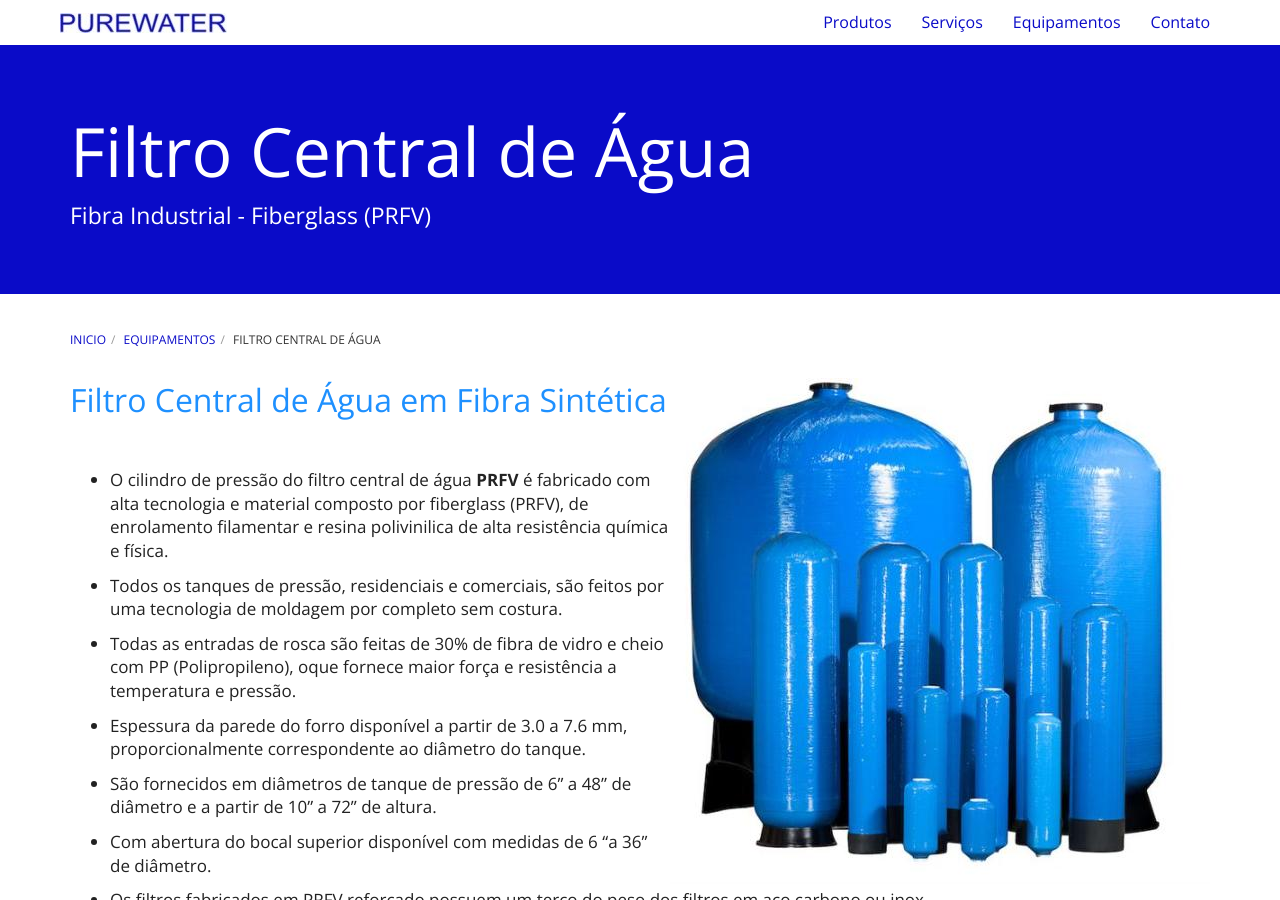
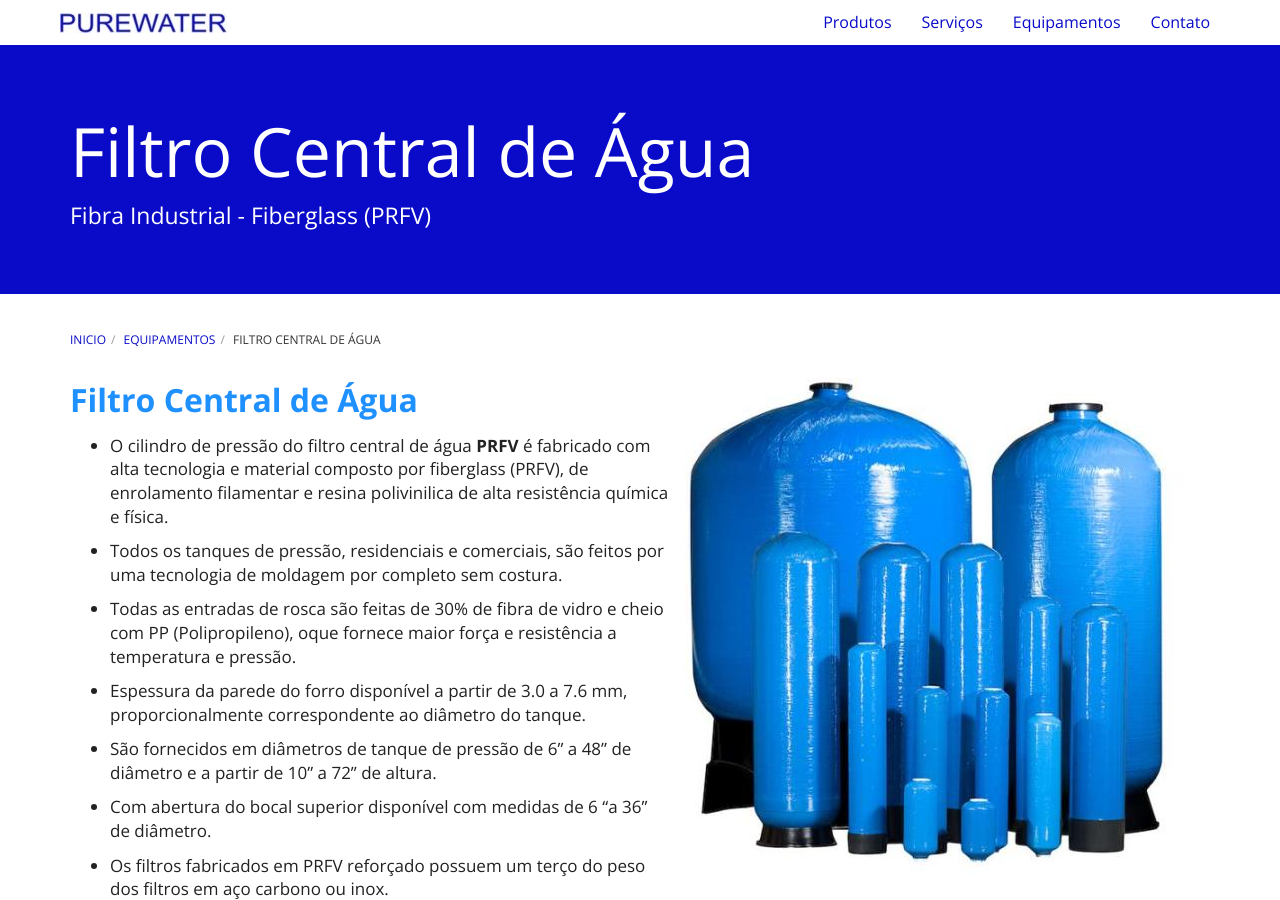
Before and after one commit to purewaterefluentes/purewaterefluentes.github.io, a Jekyll site: the page built from equipamentos/filtro-central-de-agua-industrial-fibra-fiberglass.md, in a window 1280 px wide and 900 px high. Built offline with Jekyll 4.4.1, drawn with Linux system fonts in a browser that asks for light colours; nearby versions of some CDN libraries; library files that are not in the unit come from our copies.

Commit message:
Update filtro-central-de-agua-industrial-fibra-fiberglass.md

```diff
--- a/equipamentos/filtro-central-de-agua-industrial-fibra-fiberglass.md
+++ b/equipamentos/filtro-central-de-agua-industrial-fibra-fiberglass.md
@@ -5,9 +5,9 @@ title: Filtro Central de Água
 subtitle: Fibra Industrial - Fiberglass (PRFV)
 ---
 
-<img class="img-responsive pull-right" style="max-width: 55%;" src="../../website/images/cyber_tank.jpg" alt="Filtro de Agua em Fiberglass">
+<img class="img-responsive pull-right" style="max-width: 52%;" src="../../website/images/cyber_tank.jpg" alt="Filtro de Agua em Fiberglass">
 
-<font color="#1E90FF" size="6" aling="left">Filtro Central de Água em Fibra Sintética</font>
+**<font color="#1E90FF" size="6" aling="left">Filtro Central de Água</font>**
 <br />
 - O cilindro de pressão do filtro central de água **PRFV** é fabricado com alta tecnologia e material composto por fiberglass (PRFV), de enrolamento filamentar e resina polivinilica de alta resistência química e física.
 
```
